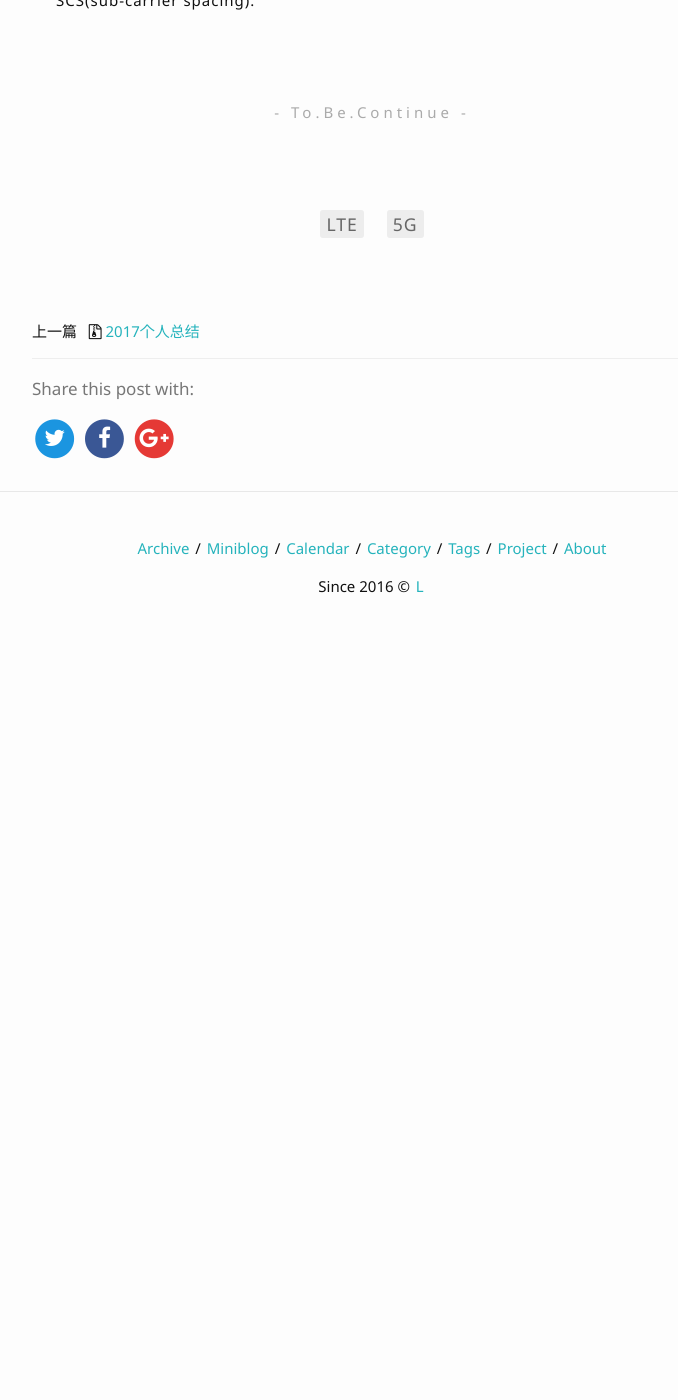
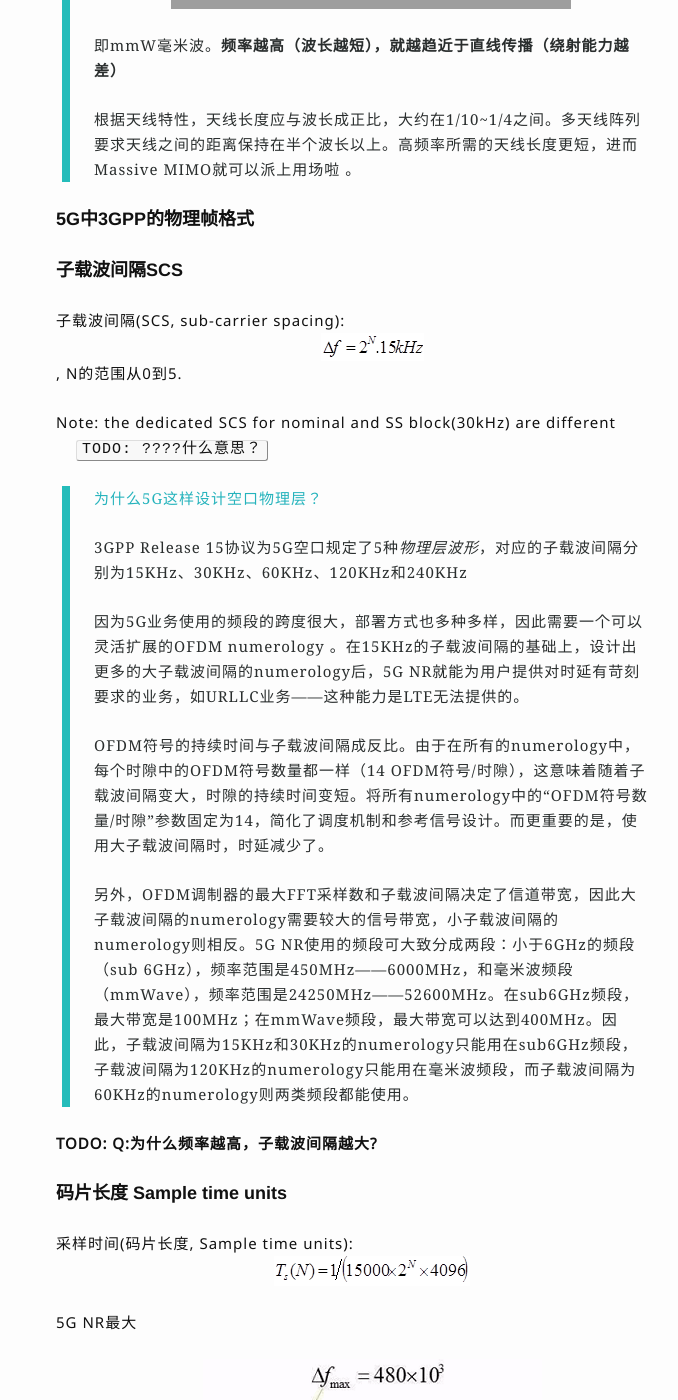
Before and after one commit to liuyanfight/liuyanfight.github.io, a Jekyll site: the page built from _posts/2018-01-14-from-bigbang-to-5g-1.md, in a window 1280 px wide and 1400 px high, scrolled down 3689 px. Shown: the whole window, without its empty margins (268-946 px from the left). Built offline with Jekyll 4.4.1, drawn with Linux system fonts in a browser that asks for light colours; nearby versions of some CDN libraries; emoji names are drawn with the system emoji font; comment, search, counter and statistics services are not loaded; a file with an impossible date is left out; before the commit the page ends 4324 px from its top, so only the background shows below that; some of the changed text lies outside the part shown; grey boxes are pictures that could not be loaded.

Commit message:
second bigbang note

```diff
--- a/_posts/2018-01-14-from-bigbang-to-5g-1.md
+++ b/_posts/2018-01-14-from-bigbang-to-5g-1.md
@@ -1,6 +1,6 @@
 ---
 layout: post
-title: "Form BigBang to 5G 笔记"
+title: "Form BigBang to 5G 序章:物理层先验概念"
 subtitle: "有付出就要有收获 不要偷懒 "
 date: 2018-1-14
 location: Home
@@ -30,7 +30,11 @@ __Q:从下行到上行需要GP，那么从上行到下行是否需要GP呢？__
 
 从上行到下行，对于终端来说天然就带有一段GP所以不需要额外的GP。
 
-> **[GP – Guard Period](http://blog.csdn.net/wo17fang/article/details/41787909)**
+**Q:TDD需要GP，FDD需要吗？**
+
+FDD上下行会在不同频率不造成相互干扰，因此不需要GP
+
+> **[LTE GP – Guard Period](http://blog.csdn.net/wo17fang/article/details/41787909)**
 >
 > In LTE , the radio frame structure type 2 is used for TDD operation and consists of two half-frames with a duration of 5ms each and containing each 8 slots of length 0.5ms and three special fields ( DwPTS , GP and UpPTS ) which have configurable individual lengths and a total length of 1ms. The GP is between the DwPTS and the UpPTS.
 
@@ -40,13 +44,15 @@ GP根据DwPTS、UpPTS长度，GP长度对应为1~10个symbol。 保证距离天
 
 在3G TDSCDMA， 4G TDD和5G的帧结构中，Gp的位置就是为了适应上行传送提前于下行传送。因此，Gp就位于DL symbol和UL symbol的转换中间，如下图。
 
-![1516667162404](../img/blog/20180114/1516667162404.png)
+![symbol GP](../img/blog/20180114/1516667162404.png)
+
+TODO: **Q:LTE GP与5G GP的区别？**
+
+[LTE GP](https://blog.csdn.net/lyj11111111/article/details/76724417)这里的GP2与TA?
+
+###频率与波长
 
 频率越高的电磁波衰减越快，绕射和衍射现象越弱（越高的频率，波动性越不明显，而粒子性越明显）。方向性就越好，beam forming就有了用武之地（但会存在阴影衰弱）。
-
-__Q:为什么频率越高，beam就越强？__
-
-
 
 >**[为什么频率越大的光粒子性越显著？](https://zhidao.baidu.com/question/1831757384588954340.html)**
 >
@@ -56,11 +62,9 @@ __Q:为什么频率越高，beam就越强？__
 >
 >**阴影衰落**是指电磁波在传播路径上受到建筑物阻挡产生的阴影效应所带来的损耗。
 
-### 频率与波长
+__Q:为什么频率越高，beam就越强？__
 
-Ref：5G无线通信与4G的典型区别有哪些？用了哪些新技术？ - 小枣君的回答 - 知乎 https://www.zhihu.com/question/53878059/answer/196639397
-
-![img](https://pic3.zhimg.com/80/v2-e97629f4be22968406e6e4a3236f27ea_hd.png)
+频率越高，光的粒子性越明显，当光源合适时在某一个方向上能量会更强（[双缝干涉](https://baike.baidu.com/item/%E5%8F%8C%E7%BC%9D%E5%B9%B2%E6%B6%89)），也就是beam越强。
 
 > [波长，频率，传播距离三者的关系](https://blog.csdn.net/guomutian911/article/details/42919283)
 >
@@ -72,14 +76,104 @@ Ref：5G无线通信与4G的典型区别有哪些？用了哪些新技术？ -
 > 红外线望远镜(波长长)能在有雾的地方看得比普通的要远好多,就连窗帘布也能穿过.
 > 紫外线照相机(频率高)常用于拍指纹.(用于犯罪侦破)。
 
-5G频段分为<6GHz与>25GHz两种，对于国际上通用的28GHz来说，
 
-![img](https://pic4.zhimg.com/80/v2-a9c1411ccc16a08c27fbd5f8c1517153_hd.png)
 
-即mmW毫米波。**频率越高（波长越短），就越趋近于直线传播（绕射能力越差）**
+> Ref：5G无线通信与4G的典型区别有哪些？用了哪些新技术？ - 小枣君的回答 - 知乎 https://www.zhihu.com/question/53878059/answer/196639397
+>
+> ![img](https://pic3.zhimg.com/80/v2-e97629f4be22968406e6e4a3236f27ea_hd.png)
+>
+> 5G频段分为<6GHz与>25GHz两种，对于国际上通用的28GHz来说，![img](https://pic4.zhimg.com/80/v2-a9c1411ccc16a08c27fbd5f8c1517153_hd.png)
+>
+> 即mmW毫米波。**频率越高（波长越短），就越趋近于直线传播（绕射能力越差）**
+>
+> 根据天线特性，天线长度应与波长成正比，大约在1/10~1/4之间。多天线阵列要求天线之间的距离保持在半个波长以上。高频率所需的天线长度更短，进而Massive MIMO就可以派上用场啦 。
 
-根据天线特性，天线长度应与波长成正比，大约在1/10~1/4之间。多天线阵列要求天线之间的距离保持在半个波长以上。高频率所需的天线长度更短，进而Massive MIMO就可以派上用场啦 。
+
 
 ### 5G中3GPP的物理帧格式
 
-SCS(sub-carrier spacing):
+#### 子载波间隔SCS
+
+子载波间隔(SCS, sub-carrier spacing):![1529550290897](../img/blog/20180114/1529550290897.png), N的范围从0到5.
+
+Note: the dedicated SCS for nominal and SS block(30kHz) are different `TODO: ????什么意思？`
+
+> [为什么5G这样设计空口物理层？](http://www.txrjy.com/thread-1027912-1-1.html)
+>
+> 3GPP Release 15协议为5G空口规定了5种*物理层波形*，对应的子载波间隔分别为15KHz、30KHz、60KHz、120KHz和240KHz
+>
+> 因为5G业务使用的频段的跨度很大，部署方式也多种多样，因此需要一个可以灵活扩展的OFDM numerology 。在15KHz的子载波间隔的基础上，设计出更多的大子载波间隔的numerology后，5G NR就能为用户提供对时延有苛刻要求的业务，如URLLC业务——这种能力是LTE无法提供的。
+>
+> OFDM符号的持续时间与子载波间隔成反比。由于在所有的numerology中，每个时隙中的OFDM符号数量都一样（14 OFDM符号/时隙），这意味着随着子载波间隔变大，时隙的持续时间变短。将所有numerology中的“OFDM符号数量/时隙”参数固定为14，简化了调度机制和参考信号设计。而更重要的是，使用大子载波间隔时，时延减少了。
+>
+> 另外，OFDM调制器的最大FFT采样数和子载波间隔决定了信道带宽，因此大子载波间隔的numerology需要较大的信号带宽，小子载波间隔的numerology则相反。5G NR使用的频段可大致分成两段：小于6GHz的频段（sub 6GHz），频率范围是450MHz——6000MHz，和毫米波频段（mmWave），频率范围是24250MHz——52600MHz。在sub6GHz频段，最大带宽是100MHz；在mmWave频段，最大带宽可以达到400MHz。因此，子载波间隔为15KHz和30KHz的numerology只能用在sub6GHz频段，子载波间隔为120KHz的numerology只能用在毫米波频段，而子载波间隔为60KHz的numerology则两类频段都能使用。
+
+**TODO: Q:为什么频率越高，子载波间隔越大?**
+
+#### 码片长度 Sample time units
+
+采样时间(码片长度, Sample time units): ![1529550587939](../img/blog/20180114/1529550587939.png)
+
+5G NR最大
+
+ ![5G NR Sample time unit](../img/blog/20180114/1529569089912.png)
+
+#### 帧结构
+
+无线帧(Radio frame) (10ms): ![Radio frame](../img/blog/20180114/1529569562700.png)
+
+Subframe and Slot: subframe=1ms, each subframe is made of  2^u  slots
+
+Symbols: each slot has 14 OFDM symbols(normal CP), 12 OFDM symbols(extend CP)
+
+5G中slot的概念得到强化，不同的slot格式带来不同使用场景的变化。调度器和L1都是工作在以slot为周期的节奏上了 .
+
+> 5G无线通信与4G的典型区别有哪些？用了哪些新技术？ - Kyle的回答 - 知乎 https://www.zhihu.com/question/53878059/answer/235779847
+>
+> [5G无线帧结构与空口物理层资源](http://www.360doc.com/content/18/0127/23/40903010_725649604.shtml)
+>
+> [Frame Structure](http://sharetechnote.com/html/5G/5G_FrameStructure.html)
+
+4G中子载波间隔是固定为15Khz的，但是由于5G在高频，可使用的带宽很大，所以引入了一个新名词：numerology（通信系统所用的一套参数，包括子载波间隔，符号长度，CP长度等等 ）。5G中，子载波间隔不像4G时代固定为15Khz，而是可变的，但一个RB还是12个子载波。
+
+![1529567230221](../img/blog/20180114/1529567230221.png)
+
+Subframe Structure。我们知道，4G中一个无线帧为10ms，一个子帧为1ms，一个slot为0.5ms。到了5G，无线帧和子帧的长度没有变化，依然为10ms和1ms。但是slot长度变成了可配置的，其值依赖于两个个参数：μ和slot configuration。看下面的图：
+
+![img](https://pic2.zhimg.com/80/v2-122c8acf87c20f144172a0828ab3556d_hd.jpg)
+
+当μ为,0，slot configuration为0时，1个无线帧包含10个子帧，1个子帧包含1个slot，1个slot包含14个symbol。如下图所示。
+
+![img](https://pic3.zhimg.com/80/v2-07922a753d52a42b0943bfe2e514a2fe_hd.jpg)
+
+当μ为1，slot configuration为0时，就变成了下面的情况：1个子帧包含两个slot，每个slot都有14个symbol，也就是说1个子帧包含28个symbol。
+
+以此类推，当μ配成5，slot configuration配成0时，1个子帧最多可以有32*14=448个symbol，比symbol多了10几倍呢。这就给速率成倍提升带来了可能性。
+
+频率越高，子载波越宽，slot长度越短。
+
+![img](http://sharetechnote.com/html/5G/image/NR_Numerology_SlotLength_38_211_v2_0_0_01.png)
+
+### 天线端口 antenna port ject
+
+天线发射单元：物理上的天线
+
+实际上在物理层规范中，antenna port一般我称作“逻辑天线端口”，实际上是指物理层处理单元对要发送或者接受的数据/符号的处理方式，不同的逻辑天线端口用来区分不同的处理方式
+
+#### 资源栅格(Resource Grid)
+
+![1530167045278](../img/blog/20180114/1530167045278.png)
+
+#### RE(Resource element)
+
+这是物理层定义的最小时间-频率资源单元，其定义为在时间上一个symbol，频率上一个子载波这样一个单元格
+
+一个RE承载一个调制后的符号，具体几个bit呢，取决于调制方式
+
+**RB或者说PRB(Resource Block) **
+
+这是L2（一般是指PS）所能看到的时频资源块，是一个Slot内的，12个子载波构成一个PRB.
+
+上下行的各自的最大RB数和最小RB数定义如下：（这个和LTE不同）
+
+![1530166123962](../img/blog/20180114/1530166123962.png)
```
Also changed, not shown: other parts of _posts/2018-01-14-from-bigbang-to-5g-1.md (+1 -1 lines), _posts/2018-06-21-PRACH.md (added, +58 -0 lines), _posts/2018-06-28-PUCCH.md (added, +82 -0 lines), _posts/2018-07-05-PDCCH2.md (added, +21 -0 lines), img/blog/20180114/1529550290897.png (added), img/blog/20180114/1529550587939.png (added), img/blog/20180114/1529567230221.png (added), img/blog/20180114/1529569089912.png (added), img/blog/20180114/1529569562700.png (added), img/blog/20180114/1530154351784.png (added), img/blog/20180114/1530166123962.png (added), img/blog/20180114/1530167045278.png (added).
